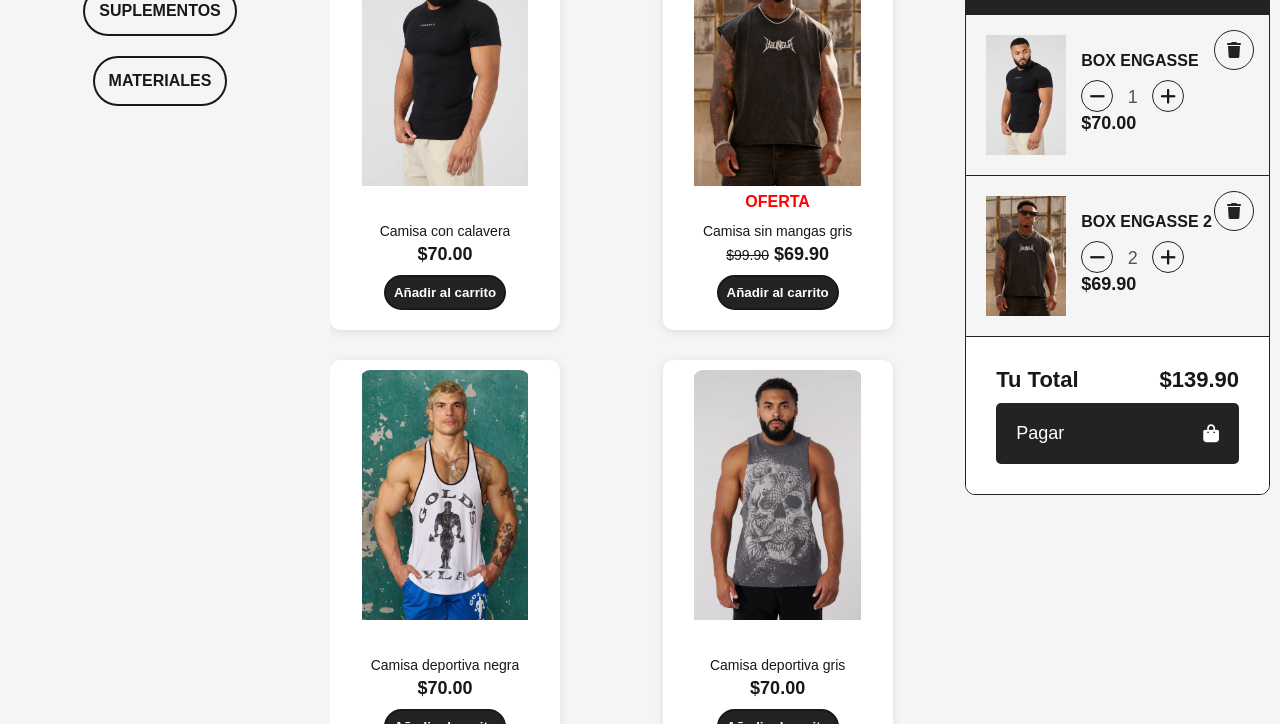
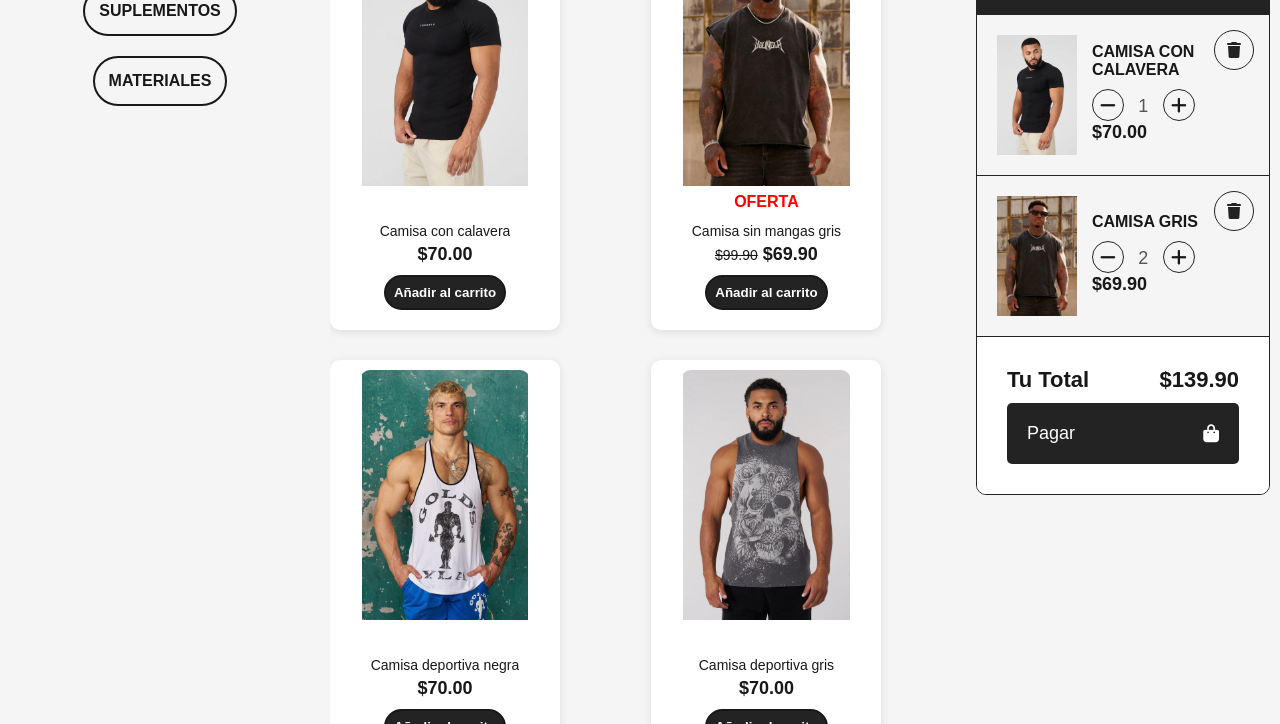
Before and after one commit to JJMcpark/Proyecto_Programacion_Web, a website built with Parcel: page src/pages/store.html in a window 1280 px wide. Shown: the part 376-1100 px from the top of the page. Built offline with nearby package versions, Linux system fonts and the light colour scheme.

Commit message:
aumento tienda con carrito

```diff
--- a/src/css/store.CSS
+++ b/src/css/store.CSS
@@ -480,6 +480,7 @@ padding: 30px;
     max-width:100%;
     margin: auto;
     contain: paint;
+    gap: 33px;
 }
 
 .container-products .row{
--- a/src/js/carrito.js
+++ b/src/js/carrito.js
@@ -65,7 +65,8 @@ function actualizarTotalCarrito() {
     }
 
     total = Math.round(total * 100) / 100;
-    document.getElementsByClassName('carrito-precio-total')[0].innerText = '$' + total.toFixed(2);
+    document.getElementsByClassName('carrito-precio-total')[0].innerText = '$' + total.toLocaleString('en-US', { minimumFractionDigits: 2, maximumFractionDigits: 2 });
+
 }
 
 
--- a/src/pages/store.html
+++ b/src/pages/store.html
@@ -207,7 +207,7 @@
                             <div class="carrito-item">
                                 <img src="/src/assets/images/ROPA/POLO 1.webp" alt="" width="80px" >
                                 <div class="carrito-item-detalles">
-                                    <span class="carrito-item-titulo">Box Engasse</span>
+                                    <span class="carrito-item-titulo">camisa con calavera</span>
                                     <div class="selector-cantidad">
                                         <i class="fa-solid fa-minus restar-cantidad"></i>
                                         <input type="text" value="1" class="carrito-item-cantidad" disabled>
@@ -224,7 +224,7 @@
                             <div class="carrito-item">
                                 <img src="/src/assets/images/ROPA/POLO 2.webp" alt="" width="80px" >
                                 <div class="carrito-item-detalles">
-                                    <span class="carrito-item-titulo">Box Engasse 2</span>
+                                    <span class="carrito-item-titulo">camisa gris</span>
                                     <div class="selector-cantidad">
                                         <i class="fa-solid fa-minus restar-cantidad"></i>
                                         <input type="text" value="2" class="carrito-item-cantidad" disabled>
```
